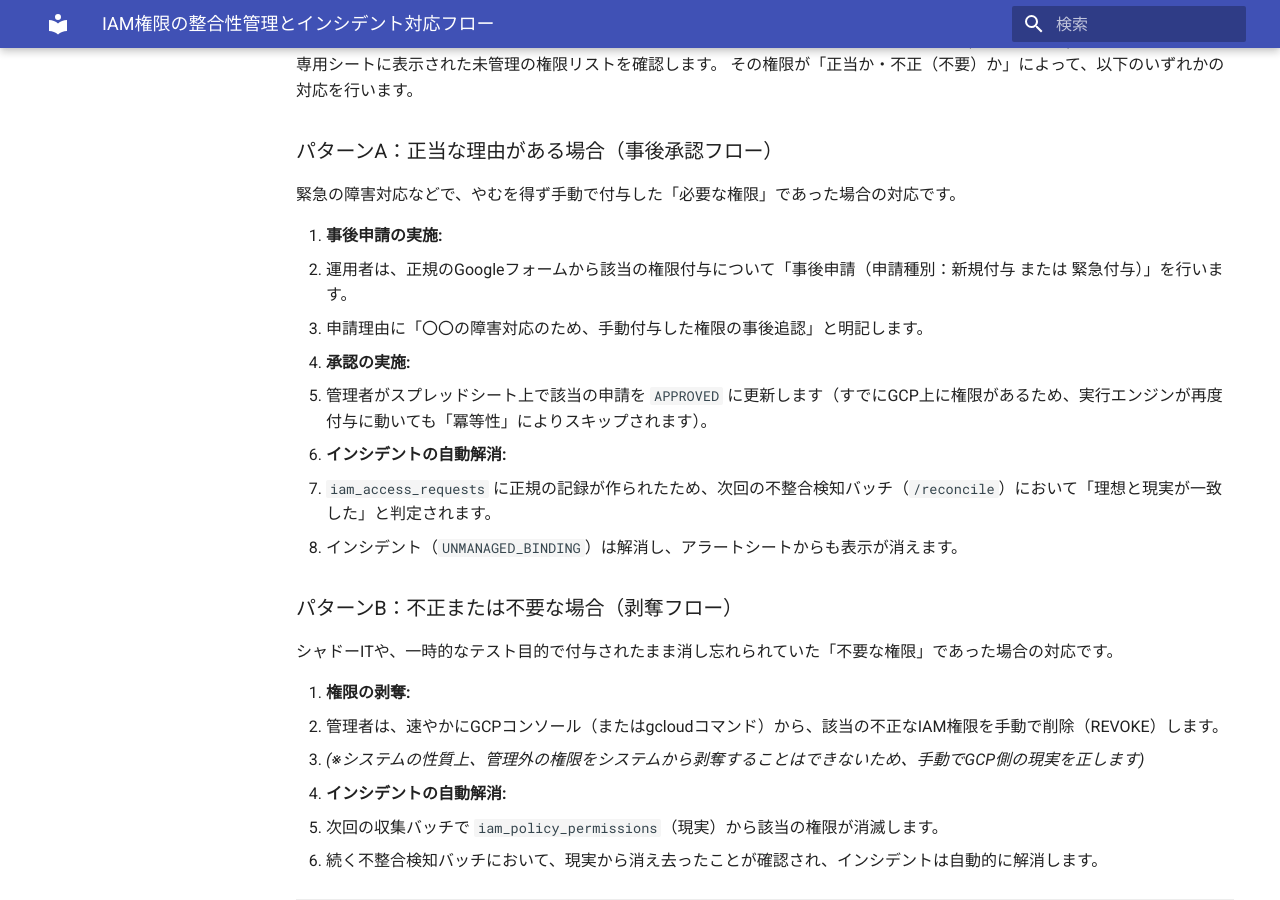
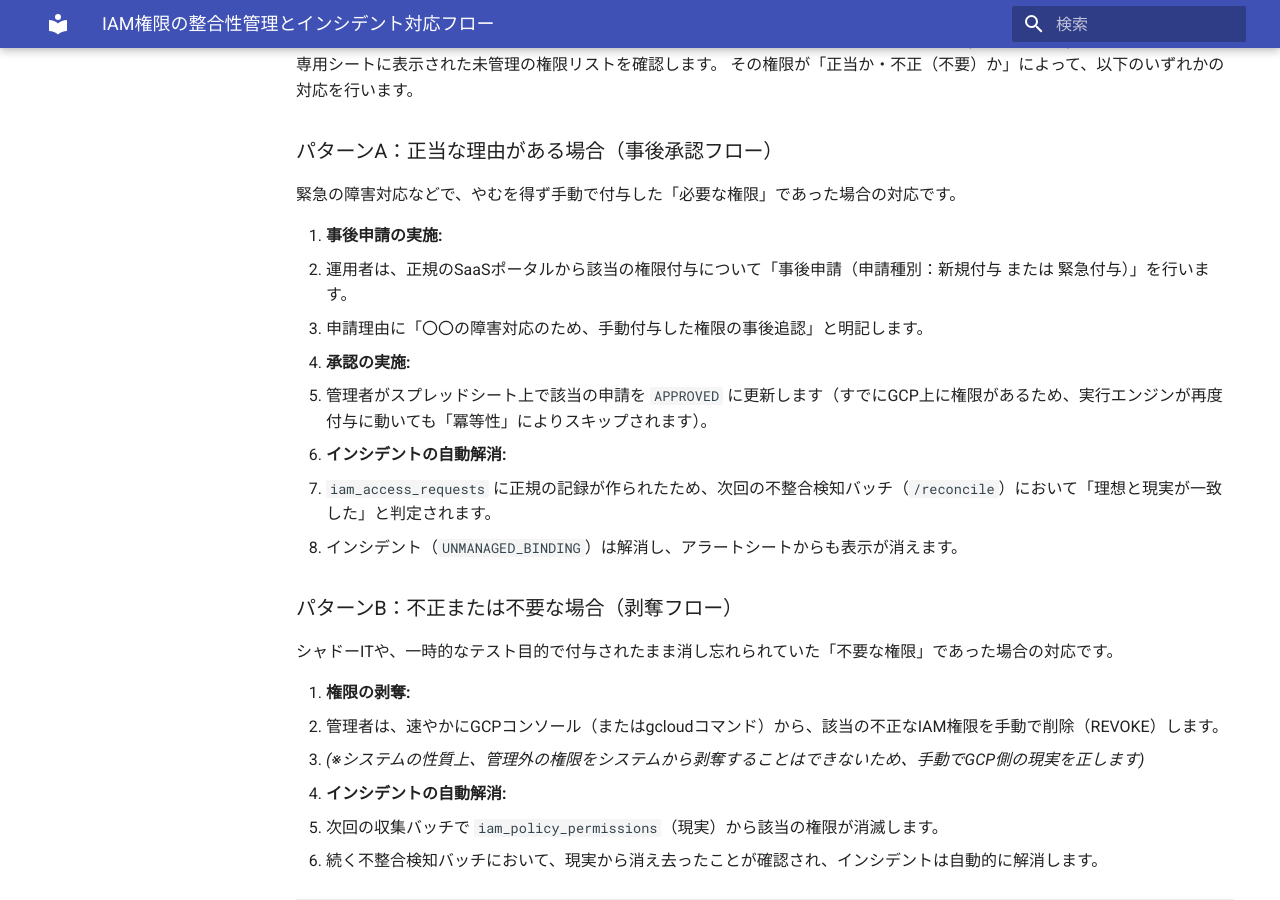
Before and after one commit to ea-Mitsuoka/cloud-access-manager, an MkDocs documentation site: the page built from docs/iam-reconciliation-and-incident-flow.md, in a window 1280 px wide and 900 px high, scrolled down 1865 px. Built offline with MkDocs 1.6.1 and Material for MkDocs 9.7.7, drawn with Linux system fonts in a browser that asks for light colours; some of the changed text lies outside the part shown.

Commit message:
docs: correct remnants of outdated documentation

```diff
--- a/docs/iam-reconciliation-and-incident-flow.md
+++ b/docs/iam-reconciliation-and-incident-flow.md
@@ -22,7 +22,7 @@ ______________________________________________________________________
 正規のプロセスに従って権限が付与される場合のデータフローです。
 
 1. **申請と承認:**
-   - ユーザーがGoogleフォームから権限を申請します。
+   - ユーザーがSaaSポータルから権限を申請します。
    - `iam_access_requests` に `PENDING` として記録されます。
    - 管理者がスプレッドシート上でステータスを `APPROVED`（承認済）に更新します。
 1. **システムによる実行:**
@@ -61,7 +61,7 @@ ______________________________________________________________________
 緊急の障害対応などで、やむを得ず手動で付与した「必要な権限」であった場合の対応です。
 
 1. **事後申請の実施:**
-   - 運用者は、正規のGoogleフォームから該当の権限付与について「事後申請（申請種別：新規付与 または 緊急付与）」を行います。
+   - 運用者は、正規のSaaSポータルから該当の権限付与について「事後申請（申請種別：新規付与 または 緊急付与）」を行います。
    - 申請理由に「〇〇の障害対応のため、手動付与した権限の事後追認」と明記します。
 1. **承認の実施:**
    - 管理者がスプレッドシート上で該当の申請を `APPROVED` に更新します（すでにGCP上に権限があるため、実行エンジンが再度付与に動いても「冪等性」によりスキップされます）。
```
Also changed, not shown: docs/bigquery_tables.md (+1 -1 lines).
